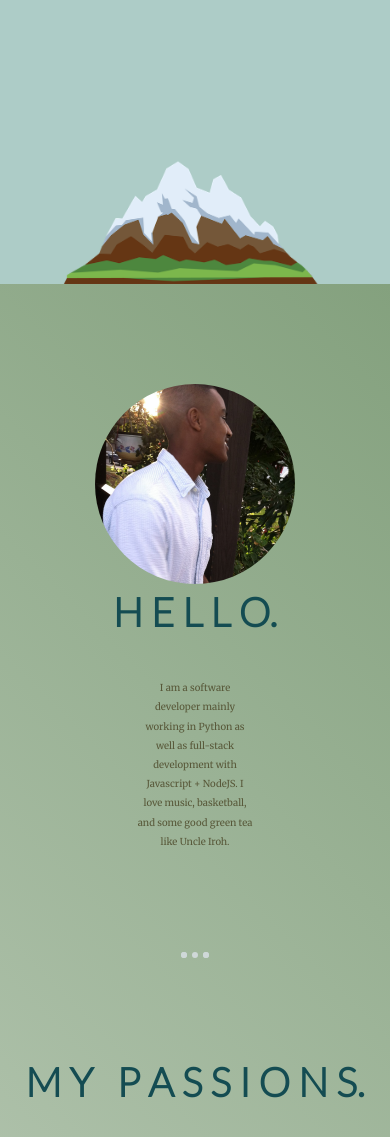
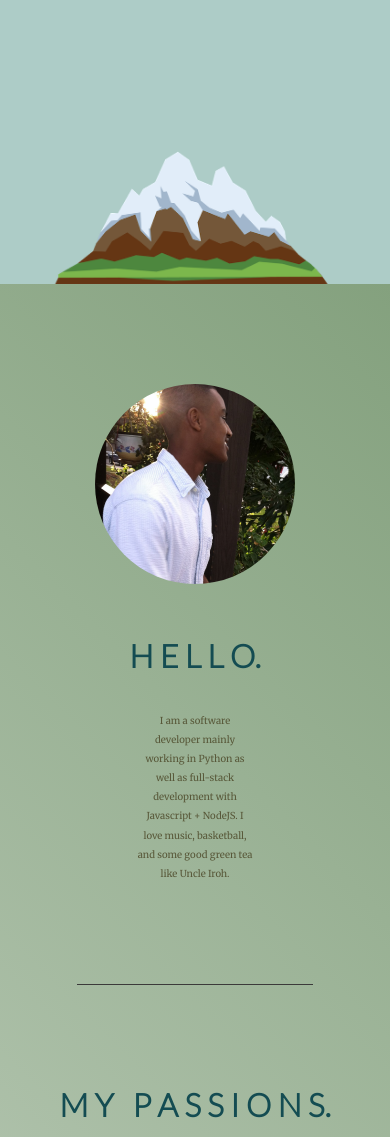
Before and after one commit to wlyhdg/cv, a plain HTML site: page index.html in a window 390 px wide. Shown: the part 560-1697 px from the top of the page. Drawn offline with nearby package versions, Linux system fonts and the light colour scheme.

Commit message:
Make style edits + more mobile-friendly 2

```diff
--- a/css/styles.css
+++ b/css/styles.css
@@ -10,10 +10,19 @@ img[alt="mountain-img"] {
     position: absolute;
     display: block;
     height: auto;
-    width: 65%;
+    width: 70%;
     left: 0%;
     bottom: 0%;
-    transform: translateX(25%);
+    transform: translateX(20%);
+}
+
+#whoami {
+    position: relative;
+    z-index: 3;
+}
+
+.profile h2 {
+    padding-top: 3rem;
 }
 
 hr {
@@ -233,4 +242,13 @@ img[class="portfolio-item pending"]:hover {
         padding: 0px 10px 0px 10px;
         font-size: 1rem;
     }
+    hr {
+        border: solid rgb(59, 58, 58) 1px;
+        border-bottom: none;
+        width: 60%;
+        margin: 100px auto;
+    }
+    h2 {
+        font-size: 2rem;
+    }
 }
--- a/index.html
+++ b/index.html
@@ -13,8 +13,10 @@
 <body>
     <div class="top-container">
         <img class="top-cloud" src="images/cloud.png" alt="cloud-img">
-        <h1>I'm { Wael }.</h1>
-        <h2 id="subtitle">a <span class="pro-emph" style="text-decoration: underline;">pro</span>grammer. </h2>
+        <div id="whoami">
+          <h1>I'm { Wael }.</h1>
+          <h2 id="subtitle">a <span class="pro-emph" style="text-decoration: underline;">pro</span>grammer. </h2>
+        </div>
         <img class="bottom-cloud" src="images/cloud.png" alt="cloud-img">
         <img src="images/mountain.png" alt="mountain-img">
     </div>
```
